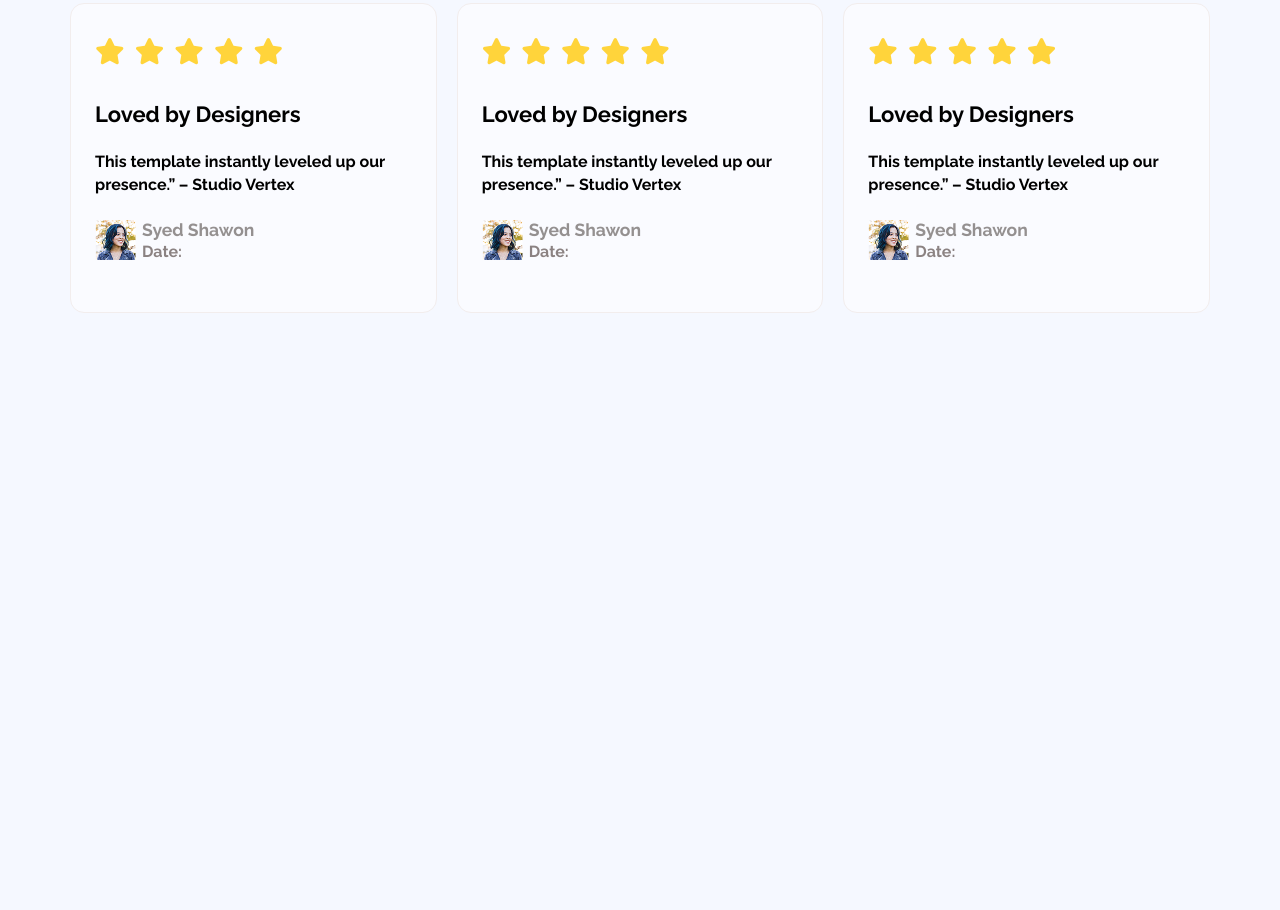
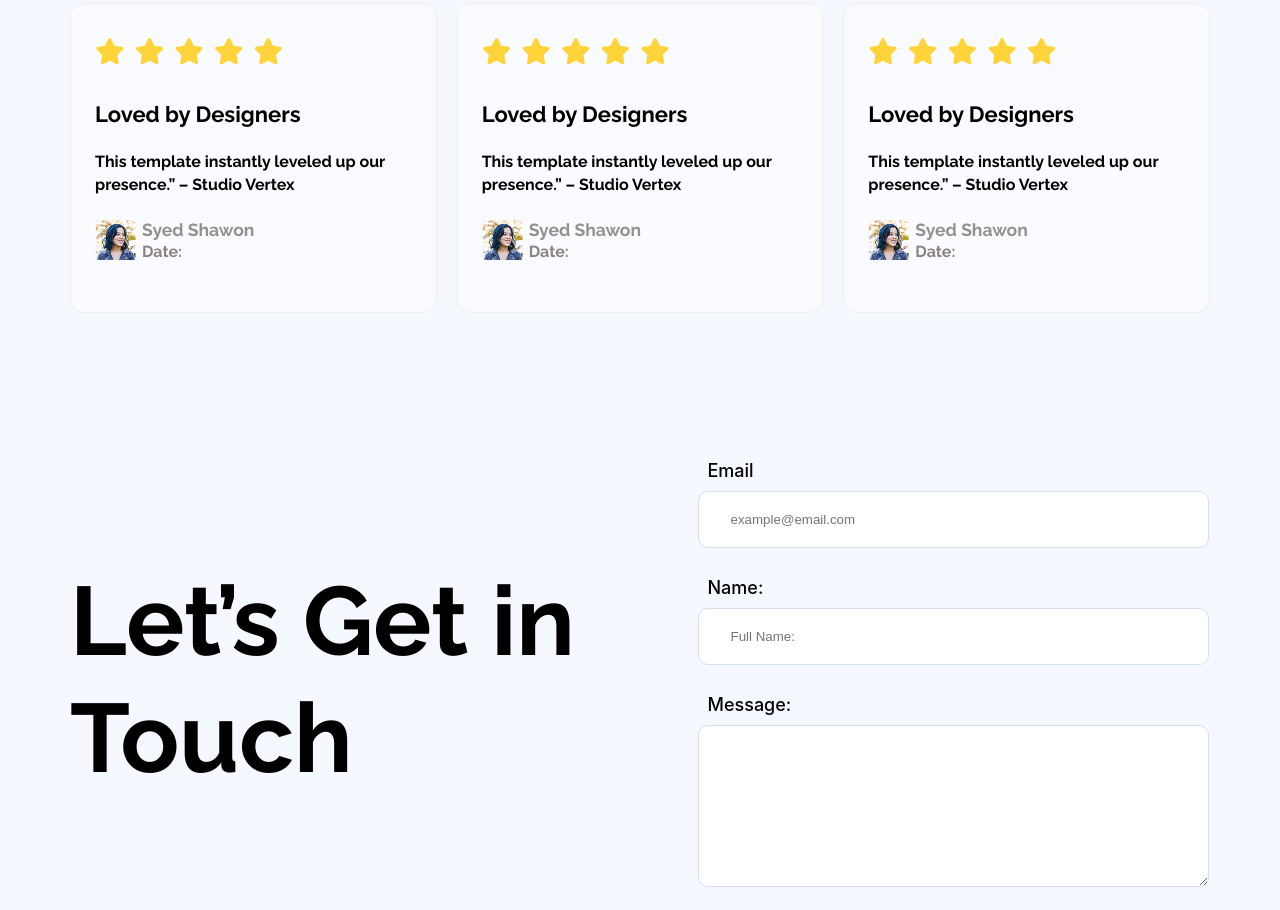
Before and after one commit to SyedShahanurShammas/first_assignment_logo, a plain HTML site: page index.html in a window 1280 px wide. Shown: the part 1826-2736 px from the top of the page. Before the commit the page ends 2139 px from the top, so only its background shows below. Drawn offline with Linux system fonts and the light colour scheme.

Commit message:
form section is added

```diff
--- a/index.html
+++ b/index.html
@@ -130,6 +130,25 @@
             </div>
 
         </section>
+        <section class="get-in-touch-section">
+            <div class="column-left">
+                <h1>Let’s Get in Touch</h1>
+            </div>
+            <div class="column-right">
+                <form action="">
+                    <label for="email">Email</label>
+
+                    <input type="email" name="email" placeholder="example@email.com" id="">
+                    <label for="name">Name:</label>
+                    <input type="text" name="email" placeholder="Full Name:" id="">
+
+
+                    <label for="textarea">Message:</label>
+                    <textarea placeholder="WRITE HERE:" name="" id="" cols="30" rows="8">
+                    </textarea>
+                </form>
+            </div>
+        </section>
     </main>
     <footer>
 
--- a/style/style.css
+++ b/style/style.css
@@ -189,6 +189,7 @@ main {
     font-style: normal;
     font-weight: 700;
     line-height: normal;
+    margin-bottom: 137px;
 }
 
 .cards-container {
@@ -249,5 +250,53 @@ main {
     gap: 6px;
 }
 
+/* get in touch section */
+
+.get-in-touch-section {
+    display: flex;
+    align-items: center;
+    gap: 115px;
+}
+
+.column-left h1 {
+    color: #000;
+    font-size: 97px;
+    font-style: normal;
+    font-weight: 700;
+    line-height: 120%;
+}
+
+.column-left {
+    width: 50%;
+}
+
+.column-right {
+    width: 50%;
+}
+
+.column-right label {
+    color: #000;
+    font-family: Inter;
+    font-size: 18px;
+    font-style: normal;
+    font-weight: 500;
+    display: inline-block;
+    margin: 10px
+}
+
+.column-right input[type="email"],
+input[type="text"],
+textarea {
+    width: 87%;
+    margin-bottom: 19px;
+    padding: 20px 32px;
+    border-radius: 10px;
+    border: 1px solid #D6DDED;
+    background: #FFF;
+}
+
+
+
+
 
 /* main section end */
```
